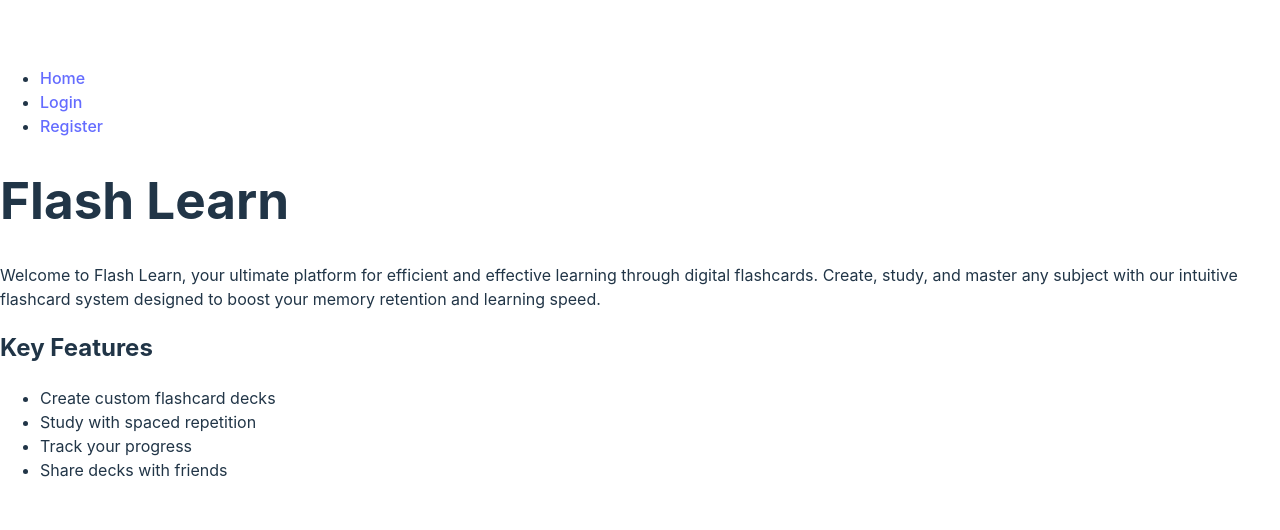
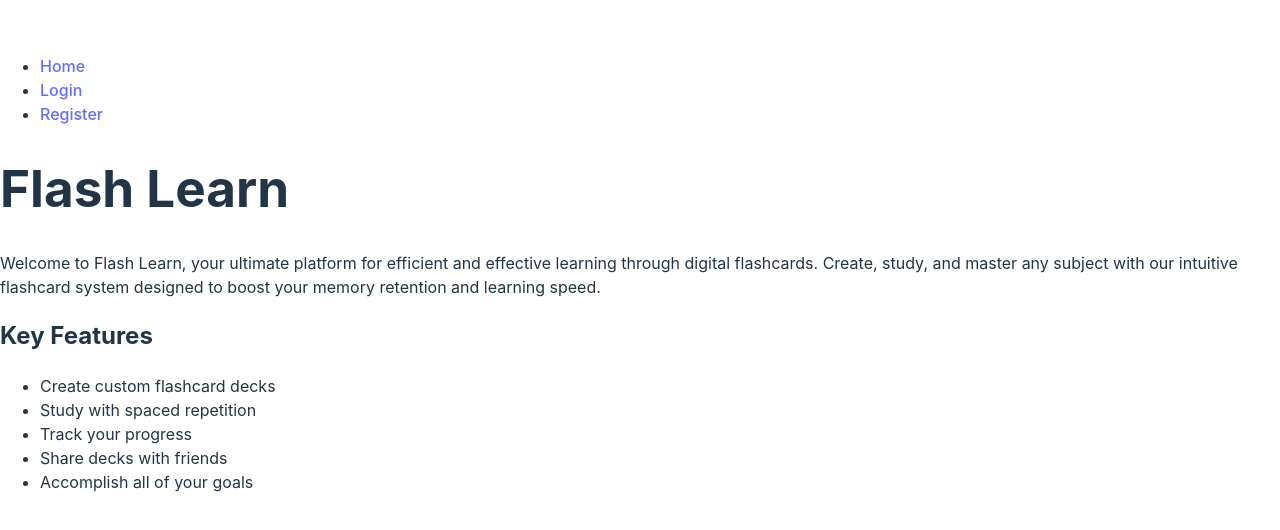
Before and after one commit to mattbixby123/flearn, a React (Vite) app in the folder client/: page / in a window 1280 px wide. Shown: the part 126-656 px from the top of the page. Built offline with nearby package versions, Linux system fonts and the light colour scheme.

Commit message:
updated to li on homepage component

```diff
--- a/client/src/pages/HomePage.jsx
+++ b/client/src/pages/HomePage.jsx
@@ -23,6 +23,7 @@ function HomePage() {
             <li>Study with spaced repetition</li>
             <li>Track your progress</li>
             <li>Share decks with friends</li>
+            <li>Accomplish all of your goals</li>
           </ul>
         </section>
       </main>
```
